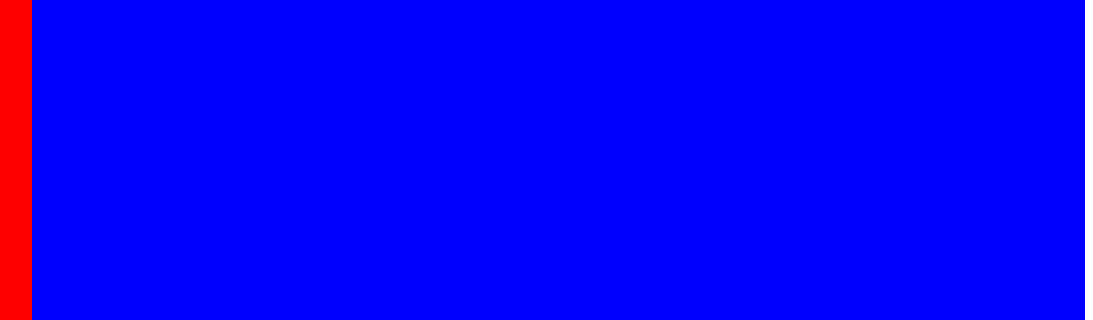
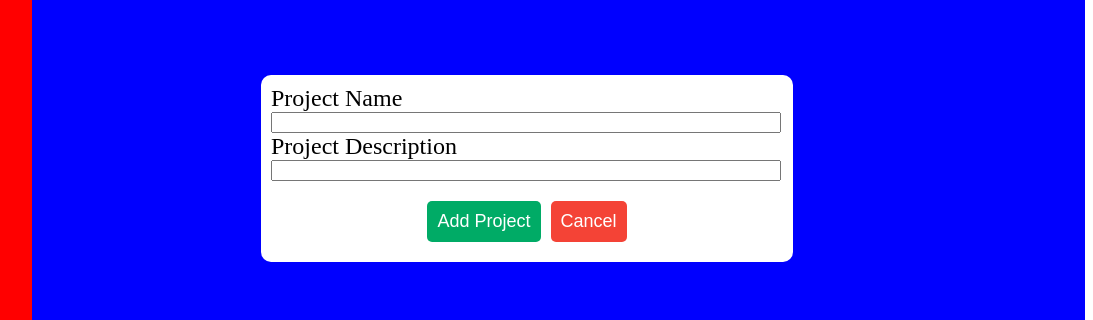
Before and after one commit to ryancole25/ToDo-List, a website built with webpack: page dist/index.html in a window 1280 px wide. Both pictures are taken after a click on the element "New Project". Shown: the part 85-405 px from the top of the page, 187-1280 px from the left. Built offline with nearby package versions, Linux system fonts and the light colour scheme; files whose address does not match are found by name.

Commit message:
Added DOM manipulation to add a new project

```diff
--- /dev/null
+++ b/src/domManipulation.js
@@ -0,0 +1,43 @@
+function projDomManipulation() {
+  const mainContainer = document.querySelector(".maincontainer");
+  const projectWindowContainer = document.createElement("div");
+  projectWindowContainer.classList.add("project-window-container");
+
+  let projLabel = document.createElement("div");
+  projLabel.classList.add("proj-label");
+  projLabel.textContent = "Project Name";
+
+  let inputProjName = document.createElement("input");
+  inputProjName.classList.add("project-name");
+
+  projectWindowContainer.appendChild(projLabel);
+  projectWindowContainer.appendChild(inputProjName);
+
+  projLabel = document.createElement("div");
+  projLabel.textContent = "Project Description";
+
+  let inputProjDescription = document.createElement("input");
+  inputProjDescription.classList.add("project-description");
+
+  projectWindowContainer.appendChild(projLabel);
+  projectWindowContainer.appendChild(inputProjDescription);
+
+  const newProjButtonContainer = document.createElement("div");
+  newProjButtonContainer.classList.add("project-button-container");
+
+  const addProjectBtn = document.createElement("button");
+  addProjectBtn.classList.add("add");
+  addProjectBtn.textContent = "Add Project";
+  const cancelProjectBtn = document.createElement("button");
+  cancelProjectBtn.textContent = "Cancel";
+  cancelProjectBtn.classList.add("cancel");
+
+  newProjButtonContainer.appendChild(addProjectBtn);
+  newProjButtonContainer.appendChild(cancelProjectBtn);
+
+  projectWindowContainer.appendChild(newProjButtonContainer);
+
+  mainContainer.appendChild(projectWindowContainer);
+}
+
+export { projDomManipulation };
--- a/src/index.js
+++ b/src/index.js
@@ -2,4 +2,7 @@ import "./style.css";
 import { createNewProject } from "./project.js";
 
 const newProject = document.querySelector("#create-proj");
-newProject.addEventListener("click", () => createNewProject());
+const projList = [];
+newProject.addEventListener("click", () => {
+  projList.push(createNewProject());
+});
--- a/src/project.js
+++ b/src/project.js
@@ -1,5 +1,41 @@
+import { projDomManipulation } from "./domManipulation.js";
+
+function Project(projName, projDescription) {
+  this.projName = projName;
+  this.description = projDescription;
+}
+
 function createNewProject() {
-  console.log("New Project here");
+  // Opens up a window to add a new project
+  projDomManipulation();
+  const projectWindowContainer = document.querySelector(
+    ".project-window-container"
+  );
+  const addButton = projectWindowContainer.querySelector(".add");
+
+  addButton.addEventListener("click", () => {
+    console.log("add");
+    if (checkValidProject()) {
+      const projName = document.querySelector(".project-name");
+      const projDescription = document.querySelector(".project-description");
+      let newProj = new Project(projName.value, projDescription.value);
+      return;
+    }
+  });
+
+  if (newProj) {
+    return newProj;
+  }
+}
+
+function checkValidProject() {
+  const projName = document.querySelector(".project-name");
+  if (projName.value == "") {
+    console.log("Please enter a project name");
+    return false;
+  } else {
+    return true;
+  }
 }
 
 export { createNewProject };
--- a/src/style.css
+++ b/src/style.css
@@ -33,11 +33,6 @@ body {
   height: 25px;
 }
 
-.option img:hover {
-  transform: scale(1.1);
-  fill: yellow;
-}
-
 .option:hover {
   color: lightgrey;
   cursor: pointer;
@@ -50,3 +45,57 @@ body {
   justify-items: center;
   font-size: 30px;
 }
+
+.project-window-container {
+  position: fixed;
+  top: 20%;
+  left: 35%;
+  width: 40vw;
+  height: auto;
+  background-color: white;
+  border-radius: 10px;
+  padding: 10px;
+}
+
+.project-button-container {
+  display: flex;
+  justify-content: center;
+  margin-top: 10px;
+  gap: 10px;
+  padding: 10px;
+}
+
+.project-button-container button {
+  padding: 10px;
+  border-radius: 5px;
+  font-size: 18px;
+  border: none;
+}
+
+.add {
+  background-color: rgb(0, 171, 102);
+  color: white;
+}
+
+.add:hover {
+  background-color: green;
+  cursor: pointer;
+}
+
+.cancel {
+  background-color: #f44336;
+  color: white;
+}
+
+.cancel:hover {
+  background-color: red;
+  cursor: pointer;
+}
+
+.project-window-container input {
+  width: 98%;
+}
+
+.project-window-container div {
+  font-size: 24px;
+}
```
Also changed, not shown: dist/main.js.
